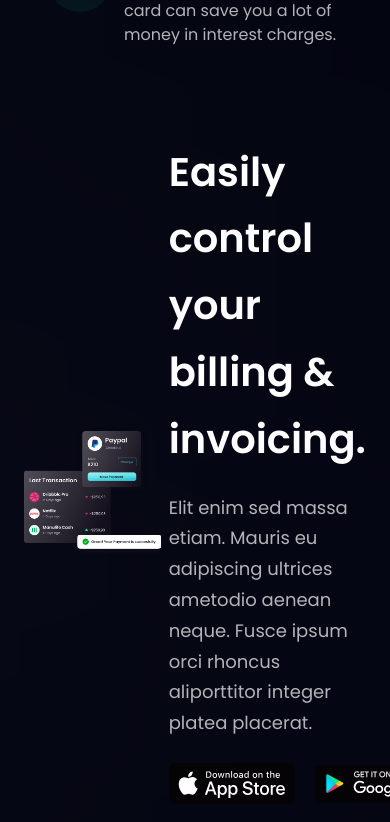
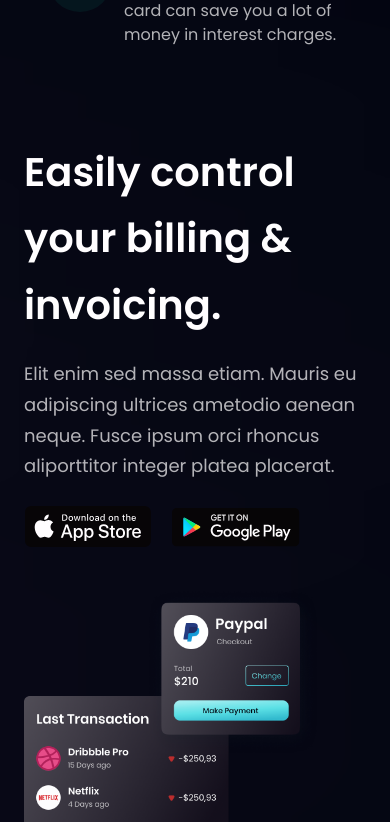
Before and after one commit to huyhoang-doit/Hoobank-project, a React (Vite) app: page / in a window 390 px wide. Shown: the part 2600-3422 px from the top of the page. Built offline with nearby package versions, Linux system fonts and the light colour scheme.

Commit message:
update responsive

```diff
--- a/src/components/Testimonials.jsx
+++ b/src/components/Testimonials.jsx
@@ -19,7 +19,7 @@ const Testimonials = () => (
       </div>
     </div>
 
-    <div className='w-full flex sm:justify-start justify-center items-center feedback-container relative z-10'>
+    <div className='w-full flex flex-wrap sm:flex-nowrap sm:justify-start justify-center items-center feedback-container relative z-10'>
       {feedback.map((card) => (
         <FeedbackCard key={card.id} {...card} />
       ))}
--- a/src/output.css
+++ b/src/output.css
@@ -987,10 +987,6 @@ video {
   border-top-width: 1px;
 }
 
-.border-t-\[\#3f3r45\]{
-  border-top-color: #3f3r45;
-}
-
 .border-t-\[\#3f3e45\]{
   --tw-border-opacity: 1;
   border-top-color: rgb(63 62 69 / var(--tw-border-opacity));
@@ -1417,6 +1413,10 @@ video {
     flex-direction: row;
   }
 
+  .sm\:flex-nowrap{
+    flex-wrap: nowrap;
+  }
+
   .sm\:justify-start{
     justify-content: flex-start;
   }
--- a/src/style.js
+++ b/src/style.js
@@ -19,7 +19,7 @@ export const layout = {
   section: `flex md:flex-row flex-col ${styles.paddingY}`,
   sectionReverse: `flex md:flex-row flex-col-reverse ${styles.paddingY}`,
 
-  sectionImgReverse: `flex-1 flex ${styles.flexCenter} md:mr-10 mr-0 md:mt-0 mt-10 relative`,
+  sectionImgReverse: `flex-1 flex flex-col-reverse sm:flex-row ${styles.flexCenter} md:mr-10 mr-0 md:mt-0 mt-10 relative`,
   sectionImg: `flex-1 flex ${styles.flexCenter} md:ml-10 ml-0 md:mt-0 mt-10 relative`,
 
   sectionInfo: `flex-1 ${styles.flexStart} flex-col`,
```
